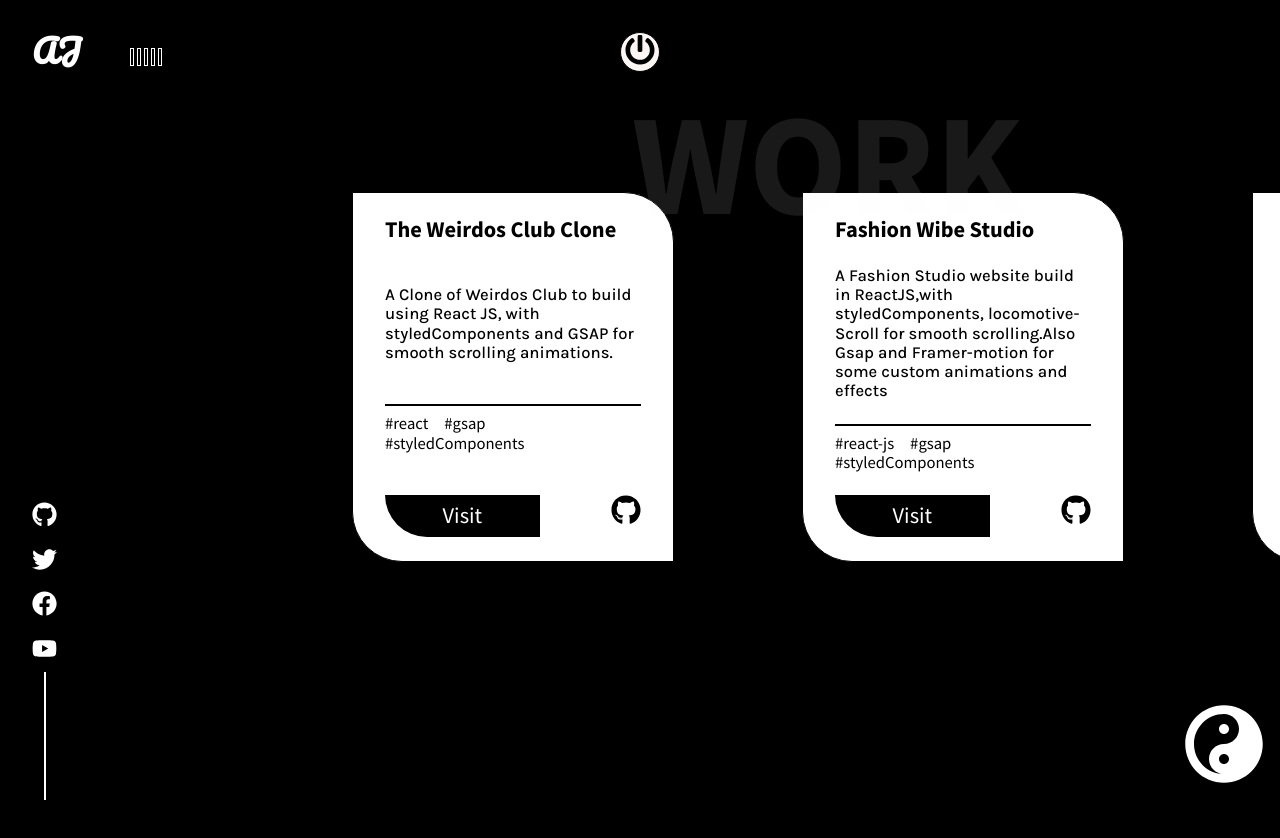
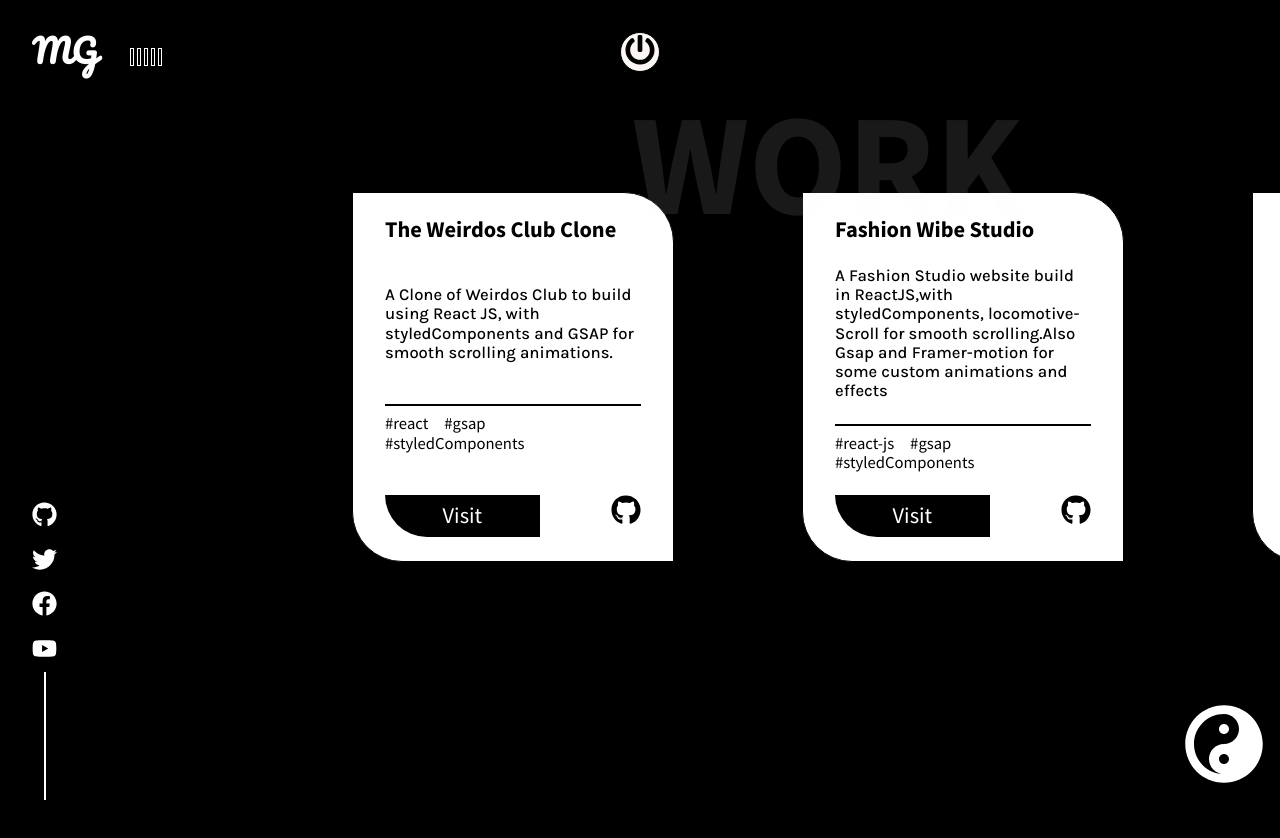
Before and after one commit to MuskanGupta8424/React-Portfolio-mg, a React (Create React App) app: page /work in a window 1280 px wide. Shown: the top 838 px of the page. Built offline with nearby package versions, Linux system fonts and the light colour scheme.

Commit message:
Update LogoComponent.js

```diff
--- a/src/subComponents/LogoComponent.js
+++ b/src/subComponents/LogoComponent.js
@@ -19,7 +19,7 @@ z-index:3;
 const LogoComponent = (props) => {
     return (
         <Logo color={props.theme}>
-          AJ
+          MG
         </Logo>
     )
 }
```
